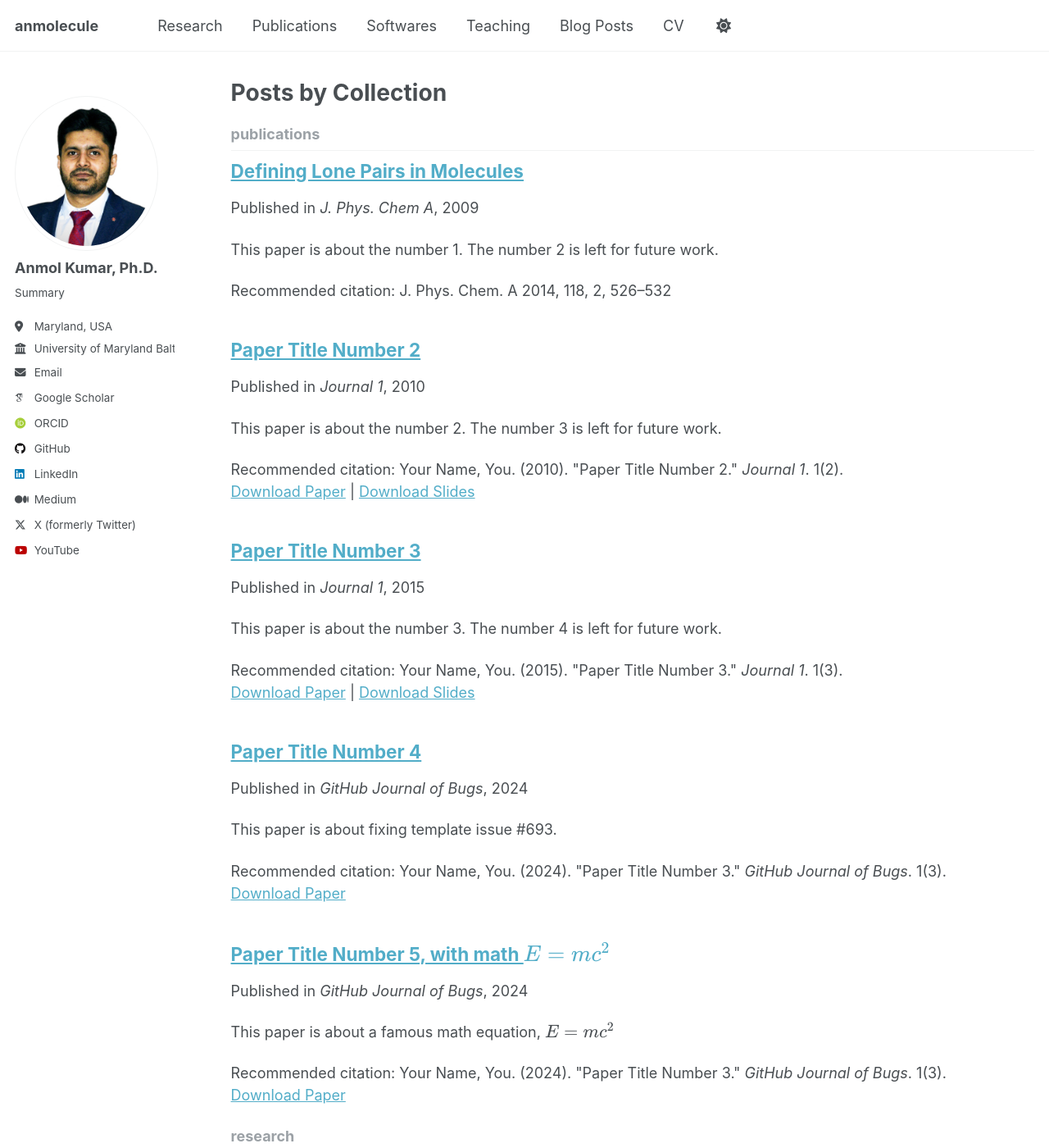
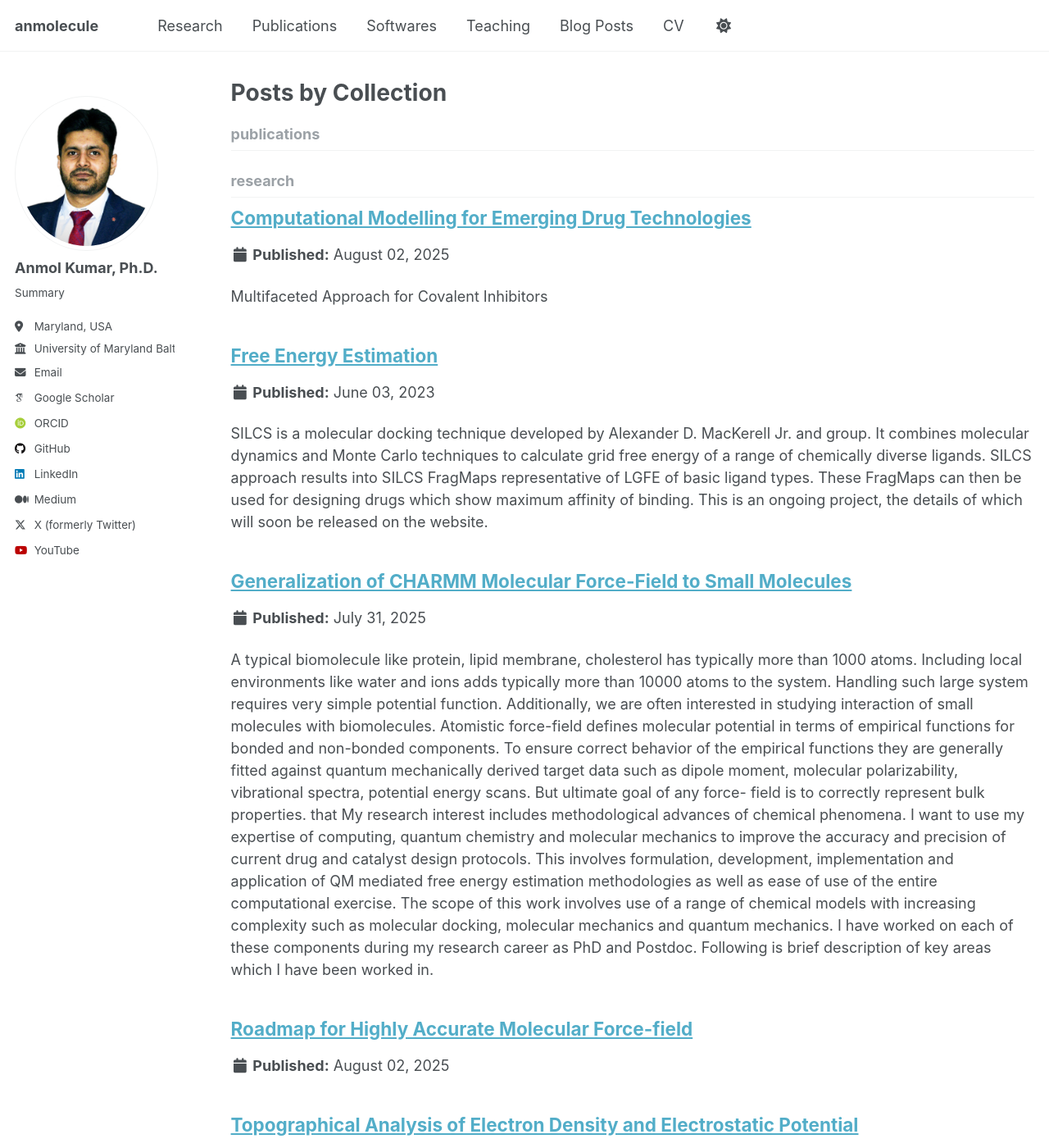
Before and after one commit to anmolecule/anmolecule.github.io, a Jekyll site: the page built from _pages/collection-archive.html, in a window 1280 px wide and 1400 px high. Shown: the whole window at 82% size. Built offline with Jekyll 4.4.1, drawn with Linux system fonts in a browser that asks for light colours; some web fonts are replaced; a script that is not in the unit is left out.

Commit message:
publication as expected

```diff
--- a/_publications/2010-10-01-paper-title-number-2.md
+++ /dev/null
@@ -1,14 +0,0 @@
----
-title: "Paper Title Number 2"
-collection: publications
-category: manuscripts
-permalink: /publication/2010-10-01-paper-title-number-2
-excerpt: 'This paper is about the number 2. The number 3 is left for future work.'
-date: 2010-10-01
-venue: 'Journal 1'
-slidesurl: 'http://academicpages.github.io/files/slides2.pdf'
-paperurl: 'http://academicpages.github.io/files/paper2.pdf'
-citation: 'Your Name, You. (2010). &quot;Paper Title Number 2.&quot; <i>Journal 1</i>. 1(2).'
----
-
-The contents above will be part of a list of publications, if the user clicks the link for the publication than the contents of section will be rendered as a full page, allowing you to provide more information about the paper for the reader. When publications are displayed as a single page, the contents of the above "citation" field will automatically be included below this section in a smaller font.
--- a/_publications/2015-10-01-paper-title-number-3.md
+++ /dev/null
@@ -1,14 +0,0 @@
----
-title: "Paper Title Number 3"
-collection: publications
-category: manuscripts
-permalink: /publication/2015-10-01-paper-title-number-3
-excerpt: 'This paper is about the number 3. The number 4 is left for future work.'
-date: 2015-10-01
-venue: 'Journal 1'
-slidesurl: 'http://academicpages.github.io/files/slides3.pdf'
-paperurl: 'http://academicpages.github.io/files/paper3.pdf'
-citation: 'Your Name, You. (2015). &quot;Paper Title Number 3.&quot; <i>Journal 1</i>. 1(3).'
----
-
-The contents above will be part of a list of publications, if the user clicks the link for the publication than the contents of section will be rendered as a full page, allowing you to provide more information about the paper for the reader. When publications are displayed as a single page, the contents of the above "citation" field will automatically be included below this section in a smaller font.
--- a/_publications/2025-06-08-paper-title-number-5.md
+++ /dev/null
@@ -1,13 +0,0 @@
----
-title: "Paper Title Number 5, with math $$E=mc^2$$"
-collection: publications
-category: conferences
-permalink: /publication/2024-02-17-paper-title-number-4
-excerpt: 'This paper is about a famous math equation, $$E=mc^2$$'
-date: 2024-02-17
-venue: 'GitHub Journal of Bugs'
-paperurl: 'http://academicpages.github.io/files/paper3.pdf'
-citation: 'Your Name, You. (2024). &quot;Paper Title Number 3.&quot; <i>GitHub Journal of Bugs</i>. 1(3).'
----
-
-Using [MathJax](https://www.mathjax.org/) in the description is supported - $$E=mc^2$$ - however, the use must be mindful that the default delimiters are `$$...$$` and `\\[...\\]` which differs from the `$...$` that is typically expected.
--- a/_publications/lonepairs.md
+++ /dev/null
@@ -1,14 +0,0 @@
----
-title: "Defining Lone Pairs in Molecules"
-collection: publications
-category: manuscripts
-permalink: /publication/lonepairs
-excerpt: 'This paper is about the number 1. The number 2 is left for future work.'
-date: 2009-10-01
-venue: 'J. Phys. Chem A'
-doi: 'https://doi.org/10.1021/jp4117003'
-citation: 'J. Phys. Chem. A 2014, 118, 2, 526–532'
----
-The contents above will be part of a list of publications, if the user clicks the link for the publication than the contents of section will be rendered as a full page, allowing you to provide more information about the paper for the reader. When publications are displayed as a single page, the contents of the above "citation" field will automatically be included below this section in a smaller font.
-
-##https://doi.org/10.1021/jp4117003
```
Also changed, not shown: _pages/publications.html (+0 -21 lines), _pages/publications.md (+2 -0 lines), _publications/2024-02-17-paper-title-number-4.md (deleted, +0 -13 lines).
